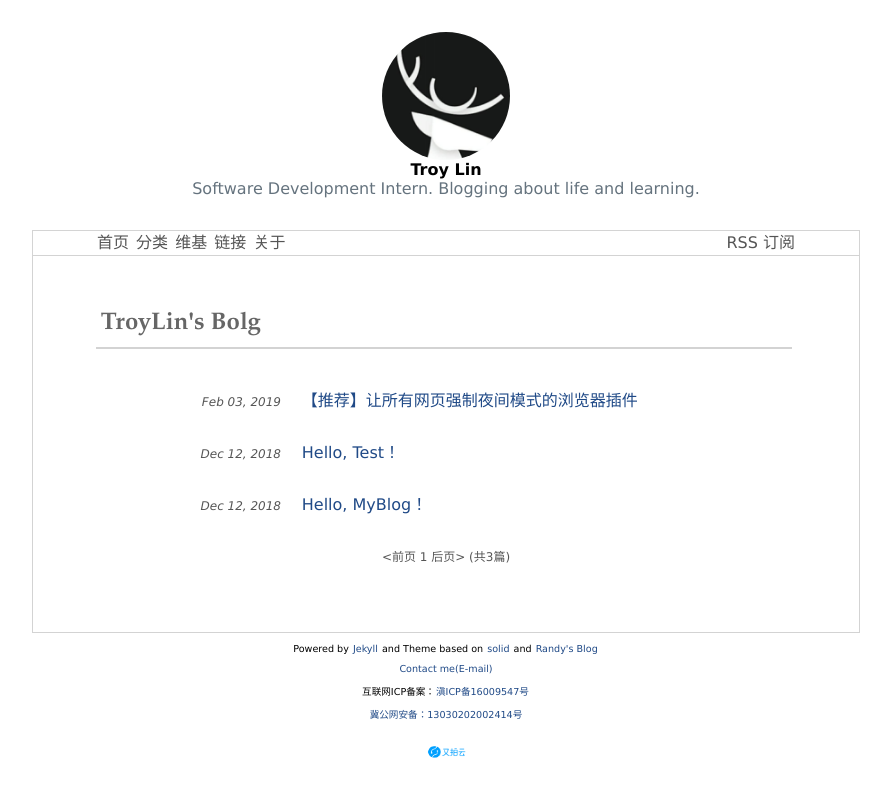
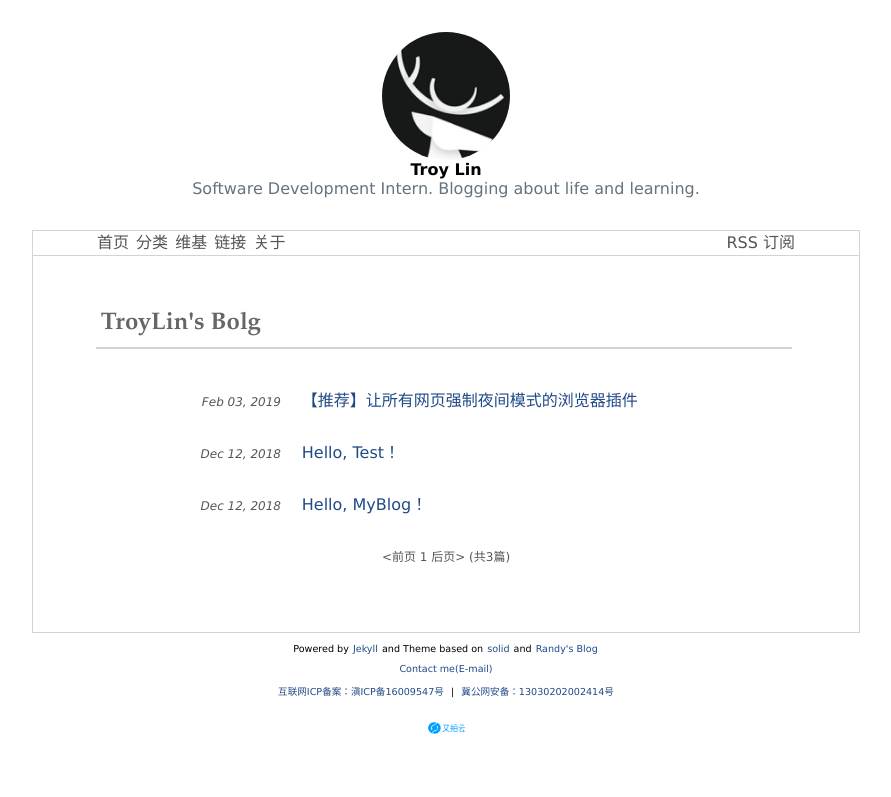
Before and after one commit to TroyLin0218/TroyLin0218.github.io, a Jekyll site: the page built from index.html, in a window 1280 px wide. Shown: the top 797 px of the page, without its empty margins (194-1085 px from the left). Built offline with Jekyll 4.4.1, drawn with Linux system fonts in a browser that asks for light colours; the list of posts is cut into pages by our own code.

Commit message:
修改公安备案和ICP备案样式

```diff
--- a/_includes/footer.html
+++ b/_includes/footer.html
@@ -4,10 +4,11 @@
         and <a href="https://lutaonan.com/" target="_blank">Randy's Blog</a>
     </p>
     <p style="font-size:0.6em;"><a href="mailto:troylin0218@163.com" target="_blank">Contact me(E-mail)</a></p>
-    <p style="font-size:0.6em;">互联网ICP备案：<a href="http://www.beian.miit.gov.cn" target="_blank">滇ICP备16009547号</a></p>
     <p style="font-size:0.6em;">
+	    <a href="http://www.beian.miit.gov.cn" target="_blank">互联网ICP备案：滇ICP备16009547号</a>
+	   &nbsp;|&nbsp;
 	    <a href="http://www.beian.gov.cn/portal/registerSystemInfo?recordcode=13030202002414" target="_blank">冀公网安备：13030202002414号</a>
-    </p>
+     </p>
 	<p style="font-size:0.6em;">
         <a href="https://www.upyun.com/?utm_source=lianmeng&utm_medium=referral" target="_blank">
             <img src="/images/upyunlogo.png" width=50px height=20px />
```
